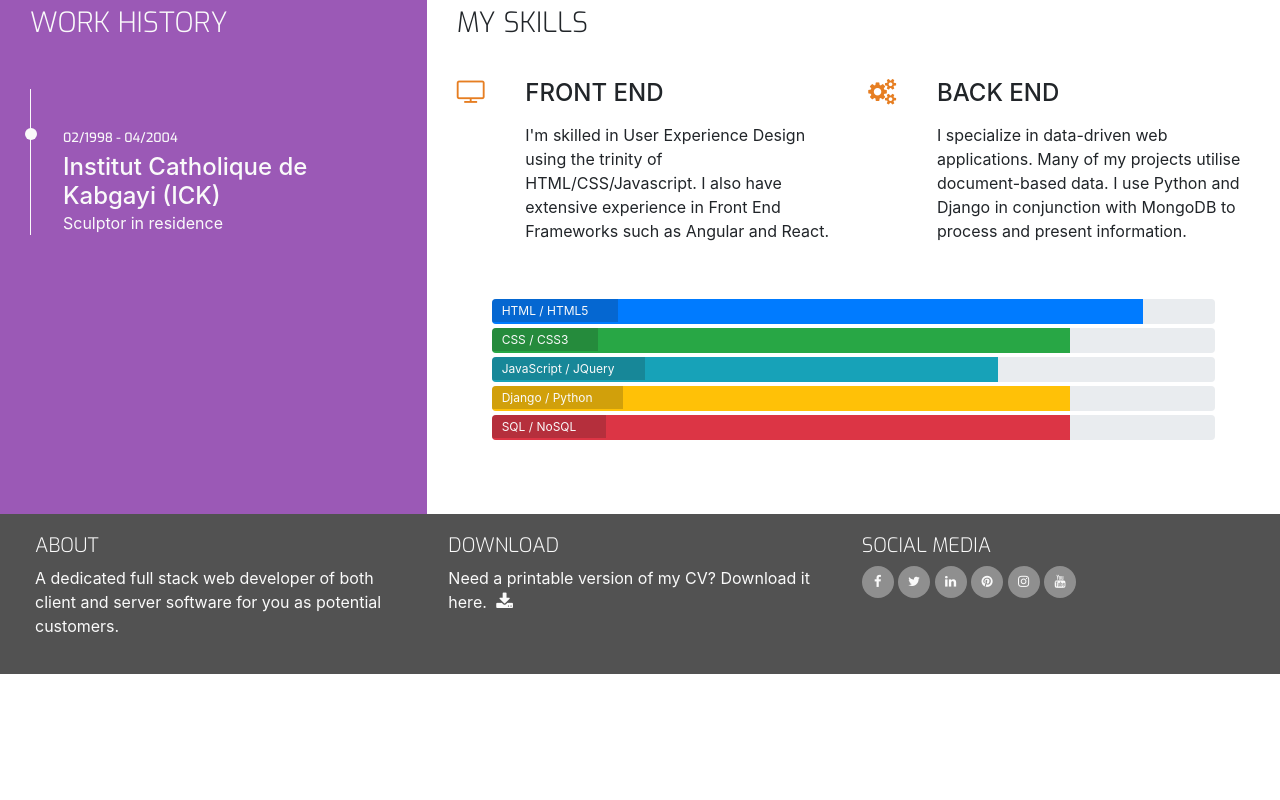
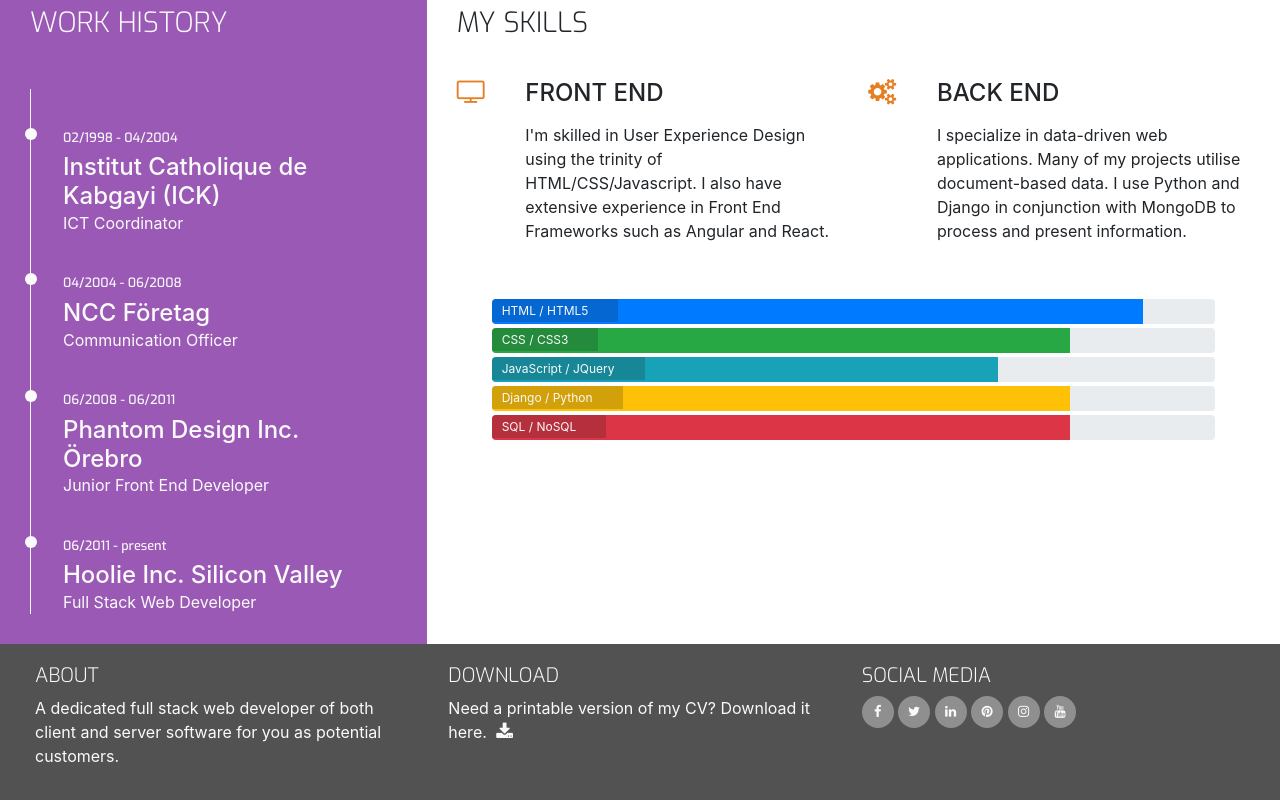
Before and after one commit to kafamem/ucd-resume, a plain HTML site: page resume.html in a window 1280 px wide. Shown: the part 388-1188 px from the top of the page. Before the commit the page ends 1062 px from the top, so only its background shows below. Drawn offline with nearby package versions, Linux system fonts and the light colour scheme.

Commit message:
Added resume.resume.html content

```diff
--- a/assets/css/style.css
+++ b/assets/css/style.css
@@ -328,3 +328,7 @@ footer {
     content: '';
     background: #fafafa;
 }
+
+.history-items {
+    margin: 30px;
+}
--- a/resume.html
+++ b/resume.html
@@ -59,7 +59,19 @@
                 </div>
                 <div class="timeline-item" data-dates="02/1998 - 04/2004">
                     <h4>Institut Catholique de Kabgayi (ICK)</h4>
-                    <p>Sculptor in residence</p>
+                    <p>ICT Coordinator</p>
+                </div>
+                <div class="timeline-item" data-dates="04/2004 - 06/2008">
+                    <h4>NCC Företag</h4>
+                    <p>Communication Officer</p>
+                </div>
+                <div class="timeline-item" data-dates="06/2008 - 06/2011">
+                    <h4>Phantom Design Inc. Örebro</h4>
+                    <p>Junior Front End Developer</p>
+                </div>
+                <div class="timeline-item" data-dates="06/2011 - present">
+                    <h4>Hoolie Inc. Silicon Valley</h4>
+                    <p>Full Stack Web Developer</p>
                 </div>
             </div>
             <div class="col-md-8 bg-color-three-reasons section-column">
```
